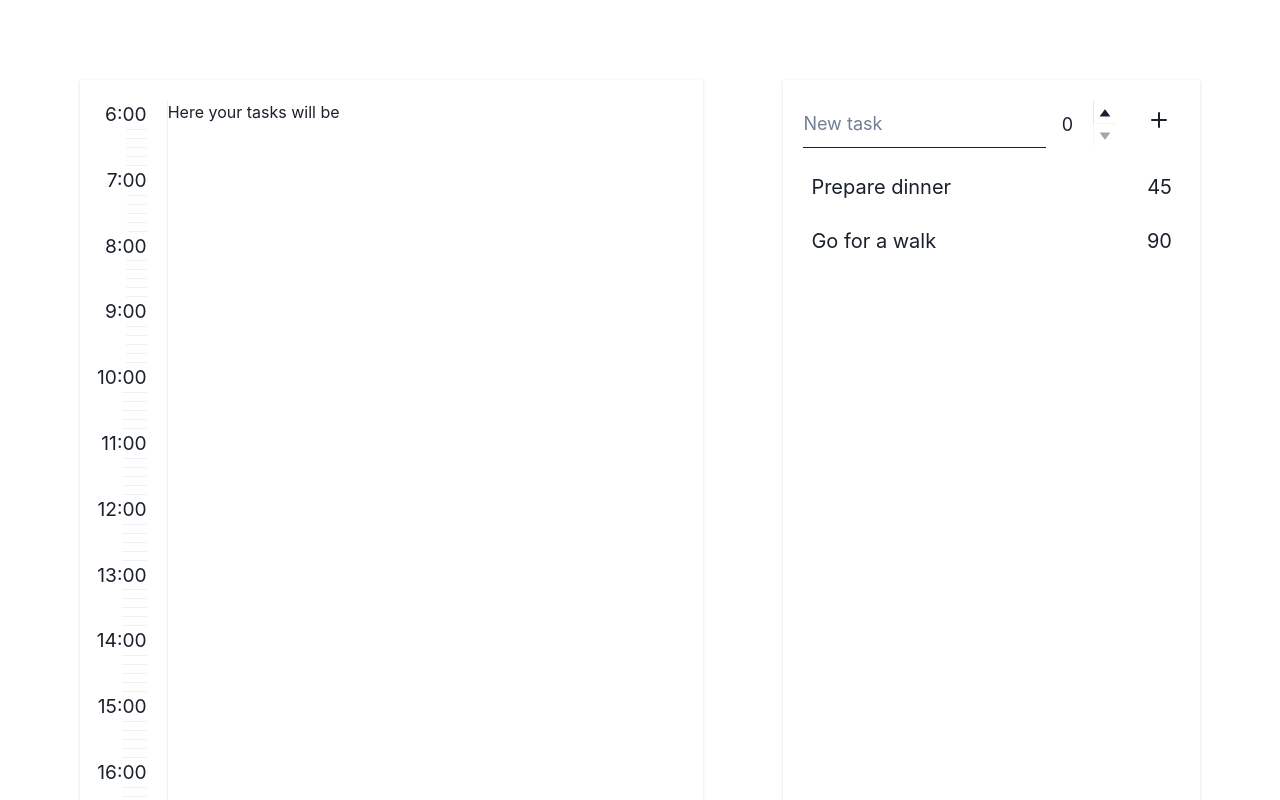
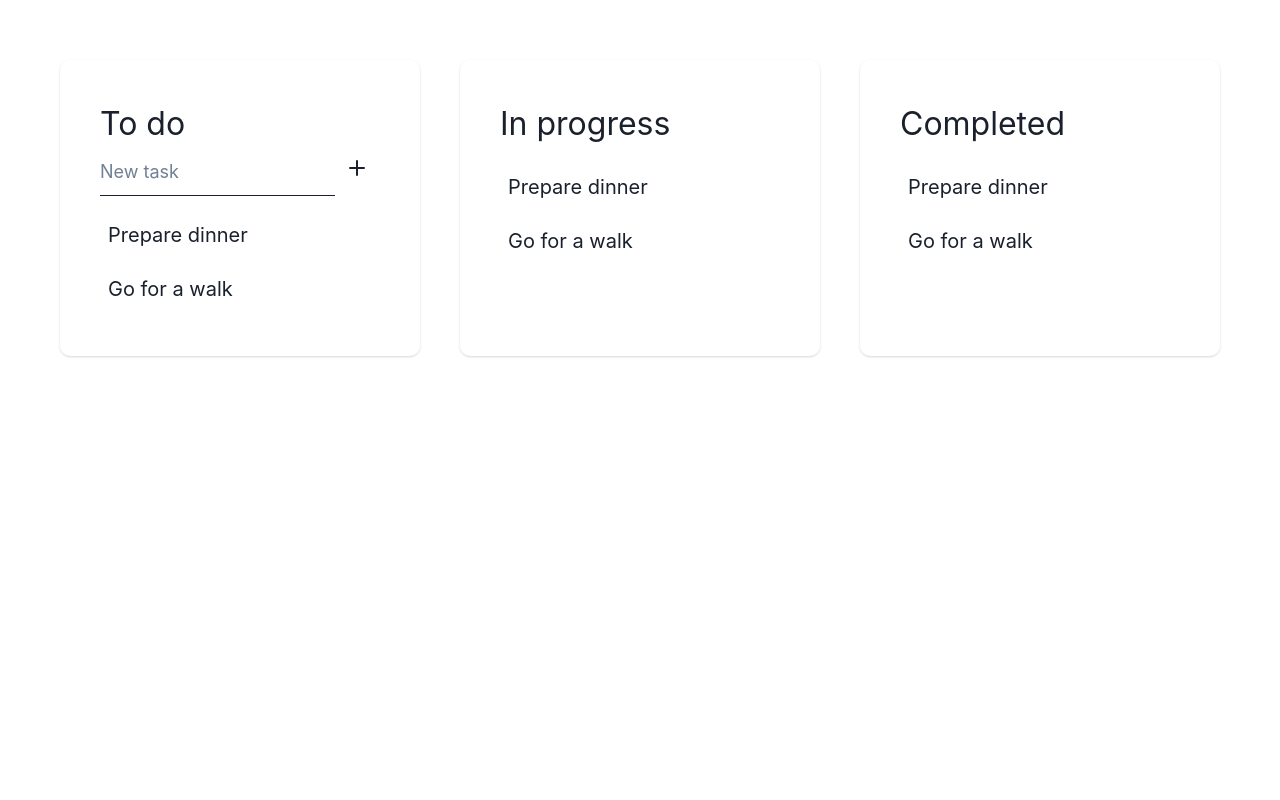
Before and after one commit to Eldigia/tasks-progress-dnd, a React (Vite) app: page / in a window 1280 px wide. Shown: the top 800 px of the page. Built offline with nearby package versions, Linux system fonts and the light colour scheme.

Commit message:
refactor: refactor application

```diff
--- a/package.json
+++ b/package.json
@@ -19,6 +19,7 @@
   },
   "devDependencies": {
     "@types/react": "^18.0.0",
+    "@types/react-beautiful-dnd": "^13.1.2",
     "@types/react-dom": "^18.0.0",
     "@vitejs/plugin-react": "^1.3.0",
     "typescript": "^4.6.3",
--- a/src/App.tsx
+++ b/src/App.tsx
@@ -1,13 +1,67 @@
 import { Flex } from "@chakra-ui/react";
-import { DayTasks } from "./components/DayTasks";
+import { DragDropContext, Droppable } from "react-beautiful-dnd";
 import { Tasks } from "./components/Tasks";
+import { useTasksContext } from "./context/TasksContext";
 
 function App() {
+  const { sections } = useTasksContext();
+
+  const onDragEnd = (result) => {
+    // const { tasks, setTasks } = useTasksContext();
+    // const { destination, source, draggableId } = result;
+    // if (!destination) {
+    //   return;
+    // }
+    // if (destination.droppableId === source.droppableId && destination.index === source.index) {
+    //   return;
+    // }
+    // const sourceColIndex = tasks.findIndex((e) => e.id === source.droppableId);
+    // const destinationColIndex = tasks.findIndex((e) => e.id === destination.droppableId);
+    // const sourceCol = tasks[sourceColIndex];
+    // const destinationCol = tasks[destinationColIndex];
+    // {
+    //   console.log(sourceCol);
+    // }
+    // const sourceTask = [...sourceCol.id];
+    // const destinationTask = [...destinationCol.task];
+    // const [removed] = sourceTask.splice(source.index, 1);
+    // destinationTask.splice(destination.index, 0, removed);
+    // tasks[sourceColIndex].task = sourceTask;
+    // tasks[destinationColIndex].task = destinationTask;
+    // setTasks(tasks);
+    // const column = this.state.columns[source.droppableId];
+    // const newTaskIds = Array.from(column.taskIds);
+    // newTaskIds.splice(source.index, 1);
+    // newTaskIds.splice(destination.index, 0, draggableId);
+    // const newColumn = {
+    //   ...column,
+    //   taskIds: newTaskIds,
+    // };
+    // const newState = {
+    //   ...this.state,
+    //   columns: {
+    //     ...this.state.columns,
+    //     [newColumn.id]: newColumn,
+    //   },
+    // };
+    // this.setState(newState);
+  };
+
   return (
-    <Flex m="20" flexDir="row">
-      <DayTasks />
-      <Tasks />
-    </Flex>
+    <DragDropContext onDragEnd={onDragEnd}>
+      <Flex m="10">
+        {sections.map((section) => (
+          <Droppable key={section.id} droppableId={section.id.toString()}>
+            {(provided) => (
+              <Flex {...provided.droppableProps} ref={provided.innerRef} m="5" w="100%">
+                <Tasks title={section.title} />
+                {provided.placeholder}
+              </Flex>
+            )}
+          </Droppable>
+        ))}
+      </Flex>
+    </DragDropContext>
   );
 }
 
--- a/src/components/DayTasks.tsx
+++ /dev/null
@@ -1,28 +0,0 @@
-import { Divider, Flex, Text } from "@chakra-ui/react";
-import React from "react";
-
-export const DayTasks = () => {
-  const hours = [6, 7, 8, 9, 10, 11, 12, 13, 14, 15, 16, 17, 18, 19, 20, 21];
-
-  return (
-    <Flex w="60%" boxShadow="base" p="5" mr="10">
-      <Flex flexDir="column" alignItems="end" w="8%" mr="5">
-        {hours.map((hour) => {
-          return (
-            <Flex flexDir="column" alignItems="end">
-              <Text fontSize="1.2rem">{hour + ":00"}</Text>
-              <Divider w="50%" />
-              <Divider mt="2" w="50%" />
-              <Divider mt="2" w="50%" />
-              <Divider mt="2" w="50%" />
-              <Divider mt="2" w="50%" />
-            </Flex>
-          );
-        })}
-        <Text fontSize="1.2rem">{"22:00"}</Text>
-      </Flex>
-      <Divider orientation="vertical" />
-      <Flex w="92%">Here your tasks will be</Flex>
-    </Flex>
-  );
-};
--- /dev/null
+++ b/src/components/Task.tsx
@@ -0,0 +1,17 @@
+import { Flex, Text } from "@chakra-ui/react";
+import React from "react";
+import { TaskDetails } from "../context/TasksContext";
+
+export const Task = ({ task, id }: TaskDetails) => {
+  return (
+    <Flex
+      key={id}
+      py="3"
+      px="2"
+      _hover={{ boxShadow: "base" }}
+      _active={{ boxShadow: "base", backgroundColor: "white" }}
+    >
+      <Text fontSize="xl">{task}</Text>
+    </Flex>
+  );
+};
--- /dev/null
+++ b/src/components/TaskInput.tsx
@@ -0,0 +1,56 @@
+import { AddIcon } from "@chakra-ui/icons";
+import { Button, Flex, Input } from "@chakra-ui/react";
+import React, { useState } from "react";
+import { TaskDetails, useTasksContext } from "../context/TasksContext";
+
+export const TaskInput = () => {
+  const { tasks, setTasks } = useTasksContext();
+
+  const [newId, setNewId] = useState(3);
+
+  function getNewId() {
+    let n = newId + 1;
+    return setNewId(n);
+  }
+
+  const initialState = {
+    task: "",
+    id: 0,
+  };
+
+  const [newTask, setNewTask] = useState<TaskDetails>(initialState);
+
+  function handleClick(task: TaskDetails) {
+    if (task.task === "") {
+      return;
+    }
+    setTasks([...tasks, task]);
+    getNewId();
+    setNewTask(initialState);
+  }
+
+  return (
+    <Flex>
+      {}
+      <Input
+        size="lg"
+        placeholder="New task"
+        p="0"
+        variant="none"
+        borderBottom="1px"
+        borderRadius="0"
+        value={newTask.task}
+        onChange={(e) =>
+          setNewTask((prevState) => ({
+            ...prevState,
+            task: e.target.value,
+            id: newId,
+          }))
+        }
+      />
+      <Button variant="none" onClick={() => handleClick(newTask)}>
+        <AddIcon />
+      </Button>
+    </Flex>
+  );
+};
--- a/src/components/Tasks.tsx
+++ b/src/components/Tasks.tsx
@@ -1,93 +1,26 @@
-import {
-  Button,
-  Flex,
-  Input,
-  NumberDecrementStepper,
-  NumberIncrementStepper,
-  NumberInput,
-  NumberInputField,
-  NumberInputStepper,
-  Text,
-} from "@chakra-ui/react";
-import { AddIcon } from "@chakra-ui/icons";
-import { useState } from "react";
-import { useTasksContext, TaskDetails } from "../context/TasksContext";
+import { Flex, Text } from "@chakra-ui/react";
+import { Draggable } from "react-beautiful-dnd";
+import { useTasksContext } from "../context/TasksContext";
+import { Task } from "./Task";
+import { TaskInput } from "./TaskInput";
 
-export const Tasks = () => {
-  const { tasks, setTasks } = useTasksContext();
+export const Tasks = (title: string) => {
+  const { tasks } = useTasksContext();
+  return (
+    <Flex boxShadow="base" p="10" w="100%" flexDir="column" borderRadius="10px">
+      <Text fontSize="2rem">{title.title}</Text>
+      {title.title === "To do" ? <TaskInput /> : null}
 
-  const initialState = {
-    task: "",
-    time: 0,
-  };
-
-  const [newTask, setNewTask] = useState<TaskDetails>(initialState);
-
-  function handleClick(task: TaskDetails) {
-    if (task.task === "" || task.time === 0) {
-      return;
-    }
-    setTasks([...tasks, task]);
-    setNewTask(initialState);
-  }
-
-  return (
-    <Flex boxShadow="base" p="5" w="40%" ml="10" flexDir="column">
-      <Flex>
-        <Input
-          size="lg"
-          placeholder="New task"
-          p="0"
-          variant="none"
-          borderBottom="1px"
-          borderRadius="0"
-          value={newTask.task}
-          onChange={(e) =>
-            setNewTask((prevState) => ({
-              ...prevState,
-              task: e.target.value,
-            }))
-          }
-        />
-        <NumberInput
-          step={5}
-          defaultValue={0}
-          min={0}
-          max={600}
-          size="lg"
-          variant="none"
-          w="28"
-          mr="5"
-          value={newTask.time}
-          onChange={(e) =>
-            setNewTask((prevState) => ({
-              ...prevState,
-              time: parseInt(e),
-            }))
-          }
-        >
-          <NumberInputField />
-          <NumberInputStepper>
-            <NumberIncrementStepper />
-            <NumberDecrementStepper />
-          </NumberInputStepper>
-        </NumberInput>
-
-        <Button variant="none" onClick={() => handleClick(newTask)}>
-          <AddIcon />
-        </Button>
-      </Flex>
       <Flex pt="3" flexDir="column">
-        {tasks.map((task) => {
-          return (
-            <Flex py="3" px="2" _hover={{ boxShadow: "base" }}>
-              <Text fontSize="xl">{task.task}</Text>
-              <Text fontSize="xl" ml="auto">
-                {task.time}
-              </Text>
-            </Flex>
-          );
-        })}
+        {tasks.map((task, index) => (
+          <Draggable draggableId={task.id.toString()} index={index} key={task.id.toString()}>
+            {(provided) => (
+              <div {...provided.draggableProps} {...provided.dragHandleProps} ref={provided.innerRef}>
+                <Task key={task.id} id={task.id} task={task.task} />
+              </div>
+            )}
+          </Draggable>
+        ))}
       </Flex>
     </Flex>
   );
--- a/src/context/TasksContext.tsx
+++ b/src/context/TasksContext.tsx
@@ -1,11 +1,13 @@
 import React, { createContext, useContext, useState } from "react";
 
 type TasksContextValues = {
+  sections: SectionDetails[];
   tasks: TaskDetails[];
   setTasks(tasks: TaskDetails[]): void;
 };
 
 const TasksContext = createContext<TasksContextValues>({
+  sections: [],
   tasks: [],
   setTasks() {},
 });
@@ -14,24 +16,44 @@ export function useTasksContext() {
   return useContext(TasksContext);
 }
 
+export type SectionDetails = {
+  title: string;
+  id: number;
+};
+
 export type TaskDetails = {
   task: string;
-  time: number;
+  id: number;
 };
 
 export function TasksProvider({ children }: any) {
+  const [sections, setSections] = useState<SectionDetails[]>([
+    {
+      title: "To do",
+      id: 1,
+    },
+    {
+      title: "In progress",
+      id: 2,
+    },
+    {
+      title: "Completed",
+      id: 3,
+    },
+  ]);
+
   const [tasks, setTasks] = useState<TaskDetails[]>([
     {
       task: "Prepare dinner",
-      time: 45,
+      id: 1,
     },
     {
       task: "Go for a walk",
-      time: 90,
+      id: 2,
     },
   ]);
 
-  const value = { tasks, setTasks };
+  const value = { sections, tasks, setTasks };
 
   return <TasksContext.Provider value={value}>{children}</TasksContext.Provider>;
 }
```
Also changed, not shown: 2 other files (tests, documents, lock files or other folders).
